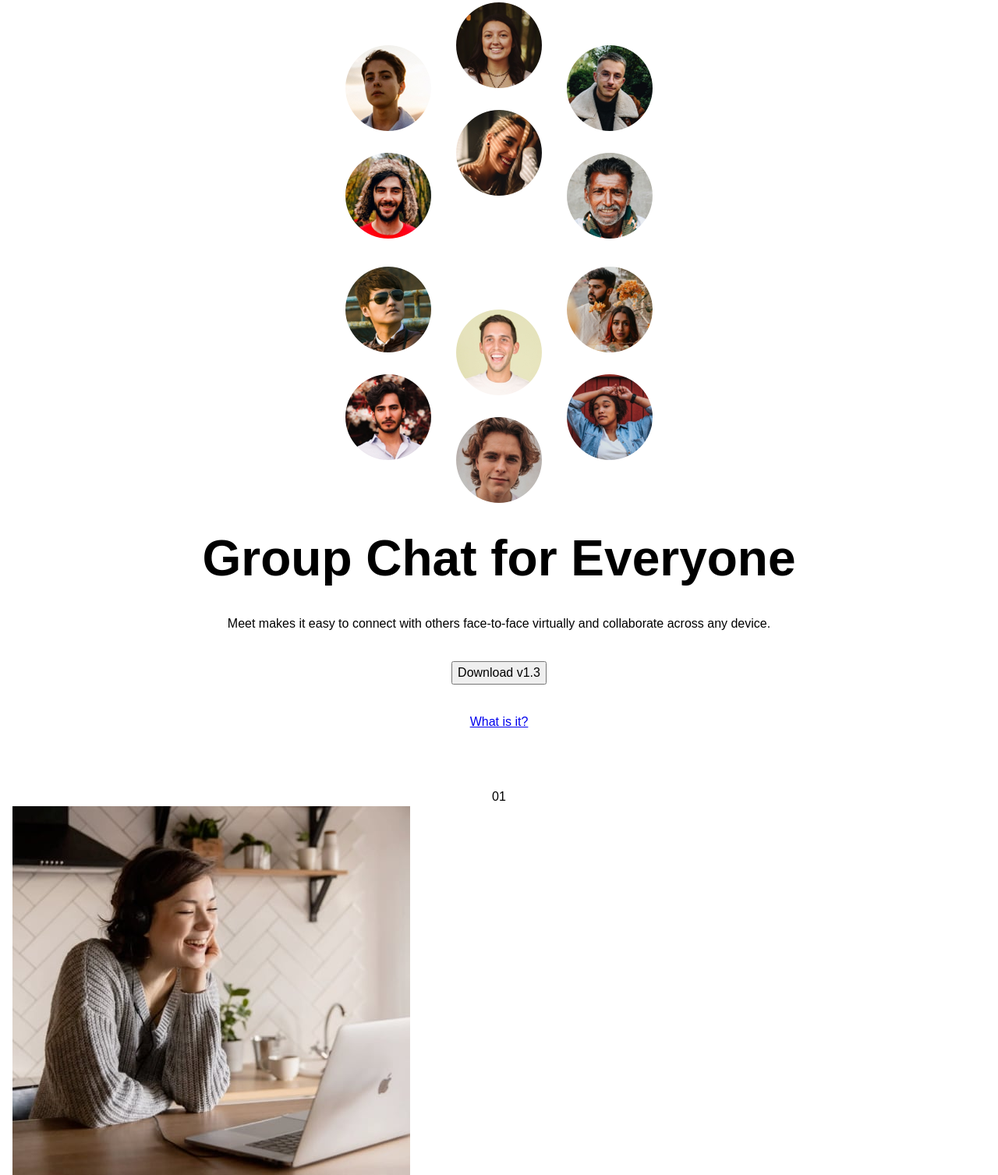
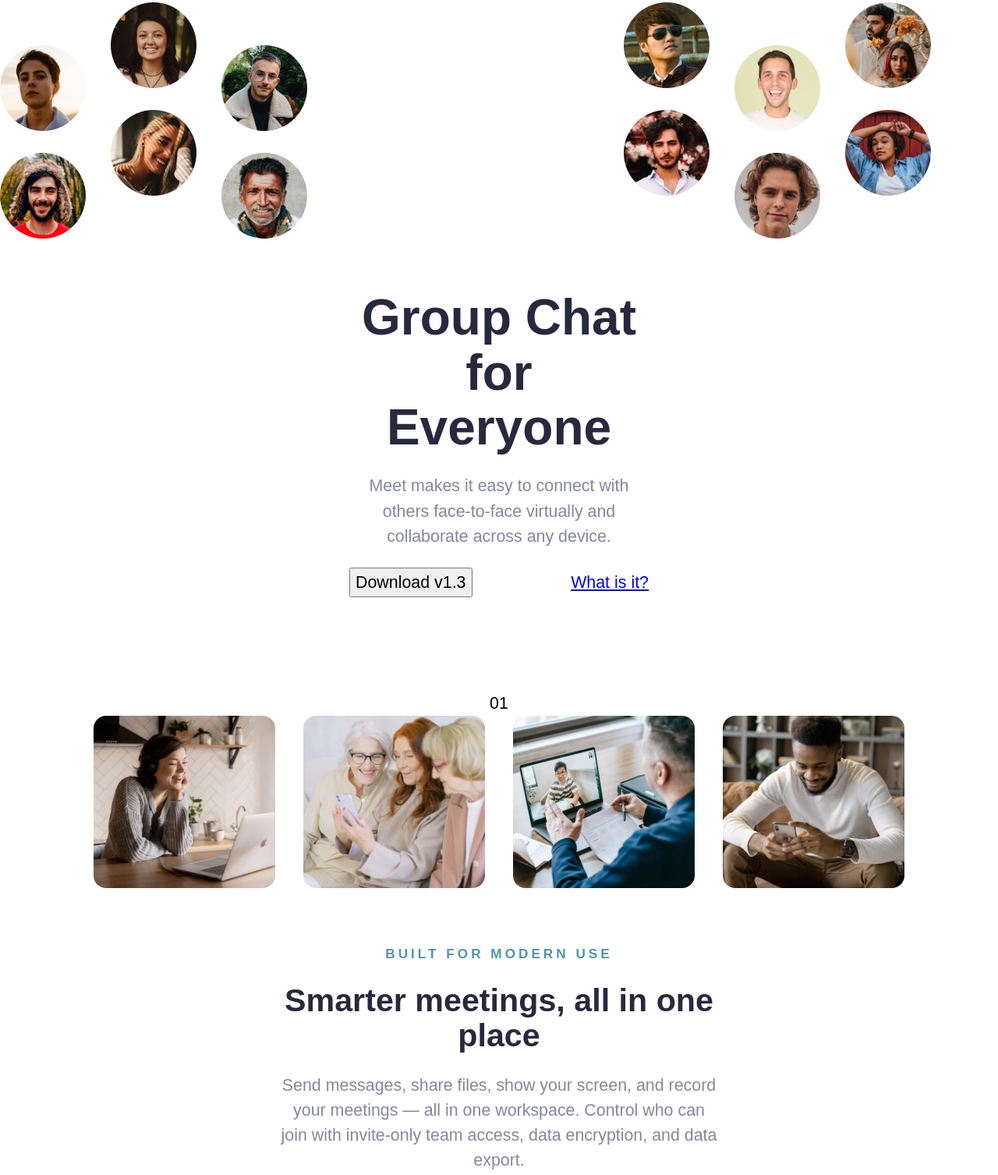
Before and after one commit to dwhenson/FEM-meet-landing, a website built with Parcel: page src/index.html in a window 1280 px wide. Shown: the part 169-1676 px from the top of the page at 78% size. Built offline with nearby package versions, Linux system fonts and the light colour scheme.

Commit message:
✅ ADD: features section

```diff
--- a/src/index.html
+++ b/src/index.html
@@ -14,7 +14,7 @@
   </head>
 
   <body class="align-content flow-section">
-    <header>
+    <header class="header">
       <img
         class="[ container ][ logo ]"
         src="images/logo.svg"
@@ -22,10 +22,15 @@
       />
     </header>
 
-    <section class="split">
+    <main id="main" class="flow-section">
+      <section class="[ split full-bleed ][ banner ]">
+        <div class="img">
           <img src="images/desktop/image-hero-left.png" alt="" />
+        </div>
+        <div class="img">
           <img src="images/desktop/image-hero-right.png" alt="" />
-      <div class="flow-content">
+        </div>
+        <div class="[ flow-content container ][ text ]">
           <h1>Group Chat for Everyone</h1>
           <p>
             Meet makes it easy to connect with others face-to-face virtually and
@@ -39,10 +44,9 @@
         </div>
       </section>
 
-    <main id="main" class="flow-section">
-      <section class="flow-content">
+      <section class="[ flow-section ][ features ]">
         01
-        <div>
+        <div class="[ container ][ images ]">
           <img
             src="images/desktop/image-woman-in-videocall.jpg"
             alt="A woman enjoying a video call."
@@ -60,7 +64,7 @@
             alt="A man smiling while texting."
           />
         </div>
-        <div class="flow-content">
+        <div class="[ flow-content container ] [ text ]">
           <p>Built for modern use</p>
           <h2>Smarter meetings, all in one place</h2>
 
--- a/src/scss/abstracts/_breakpoints.scss
+++ b/src/scss/abstracts/_breakpoints.scss
@@ -1,7 +1,7 @@
 $breakpoints: (
   "small":  40rem,
   "medium": 55rem,
-  "large":  70rem
+  "large":  65rem
 ) !default;
 
 @mixin respond-to($breakpoint) {
--- /dev/null
+++ b/src/scss/blocks/_banner.scss
@@ -0,0 +1,19 @@
+@use "../abstracts/breakpoints" as *;
+
+.banner {
+  --bespoke-gap: var(--space-xxs);
+
+  @include respond-to("large") {
+  }
+
+  .img {
+    flex-basis: min(50% - var(--bespoke-gap), 30rem);
+  }
+
+  .text {
+    flex-basis: 30rem;
+    padding: var(--space-m);
+  }
+
+
+}
--- a/src/scss/blocks/_header.scss
+++ b/src/scss/blocks/_header.scss
@@ -1,4 +1,4 @@
-header {
+.header {
   .logo {
     inline-size: 12rem;
     padding: var(--space-s);
--- /dev/null
+++ b/src/scss/blocks/features.scss
@@ -0,0 +1,34 @@
+@use "../abstracts/breakpoints" as *;
+
+.features {
+  .images {
+    --container-max: min(100%, 65rem);
+    --bespoke-gap: var(--space-s);
+
+    display: grid;
+    grid-template-columns: repeat(2, 1fr);
+    gap: var(--bespoke-gap);
+
+    @include respond-to("medium") {
+      grid-template-columns: repeat(4, 1fr);
+    }
+
+    img {
+      border-radius: 1rem;
+    }
+  }
+
+  .text {
+    inline-size: min(100%, 35rem);
+
+    > p:first-of-type {
+      font-size: var(--step--1);
+      font-weight: 900;
+      letter-spacing: 4px;
+      text-transform: uppercase;
+      color: var(--clr-primary-100);
+    }
+  }
+
+
+}
--- a/src/scss/global.scss
+++ b/src/scss/global.scss
@@ -5,8 +5,7 @@
   ================================================== */
 
 @use "abstracts/variables";
-@use "abstracts/breakpoints";
-
+// @use "abstracts/breakpoints";
 
 /* ==================================================
 Composition
@@ -25,19 +24,27 @@ Utilities
 @use "utilities/skip-link";
 @use "utilities/split";
 @use "utilities/visually-hidden";
+@use "utilities/full-bleed";
 
 /* ==================================================
 Blocks
 ================================================== */
 
 @use "blocks/header";
+@use "blocks/banner";
+@use "blocks/features";
 
 /* Base Styles
 ================================================== */
 body {
   background-color: var(--secondary-100);
   font-family: var(--ff-body);
+  font-size: var(--step-0);
   text-align: center;
+}
+
+:is(h1, h2) {
+  color: var(--clr-primary-400);
 }
 
 h1 {
@@ -47,3 +54,7 @@ h1 {
 h2 {
   font-size: var(--step-3);
 }
+
+p {
+  color: var(--clr-primary-300);
+}
--- a/src/scss/utilities/_flow-content.scss
+++ b/src/scss/utilities/_flow-content.scss
@@ -1,5 +1,5 @@
 /* Add vertical rhythm inside elements */
 
 .flow-content > * + * {
-  margin-block-start: var(--flow-content, var(--space-s));
+  margin-block-start: var(--flow-content, var(--space-xs));
 }
--- /dev/null
+++ b/src/scss/utilities/_full-bleed.scss
@@ -0,0 +1,4 @@
+.full-bleed {
+  inline-size: 100vw;
+  margin-inline-start: calc(50% - 50vw);
+}
--- a/src/scss/utilities/_split.scss
+++ b/src/scss/utilities/_split.scss
@@ -2,10 +2,11 @@
 
 .split {
   display: flex;
-  flex-direction: column;
+  flex-wrap: wrap;
+  // flex-direction: column;
   align-items: center;
   justify-content: space-between;
-  gap: var(--space-s);
+  gap: var(--bespoke-gap, var(--space-s))
 
   // @include respond-to("medium") {
   //   flex-direction: row;
```
Lines whose indentation alone changed are shown as unchanged.
